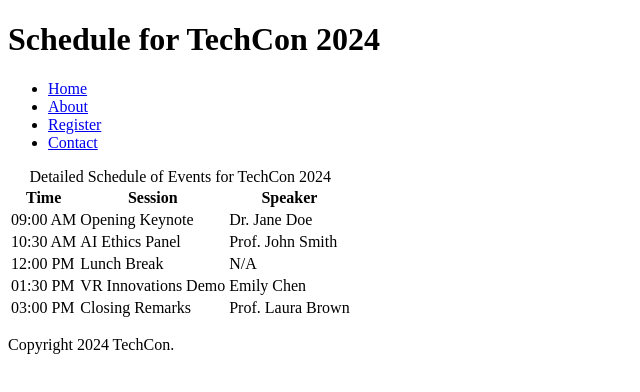
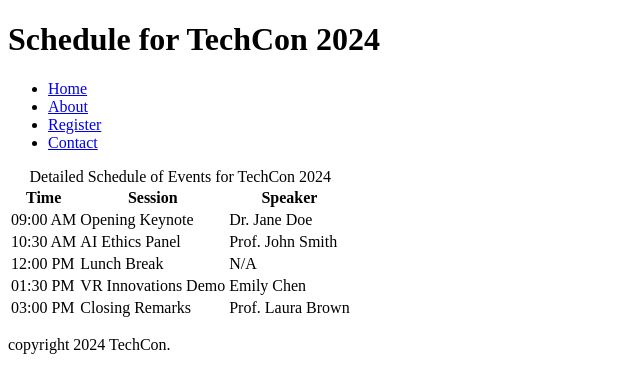
Before and after one commit to marobdao/TechCon_HTML, a plain HTML site: page techcon_website/schedule.html in a window 1280 px wide. Shown: the full height of the page, 0-640 px from the left. Drawn offline with Linux system fonts and the light colour scheme.

Commit message:
schedule.html-1

```diff
--- a/techcon_website/schedule.html
+++ b/techcon_website/schedule.html
@@ -59,7 +59,7 @@
   </main>
 
   <footer>
-    <p>Copyright 2024 TechCon.</p>
+    <p>copyright 2024 TechCon.</p>
   </footer>
 </body>
 </html>
```
